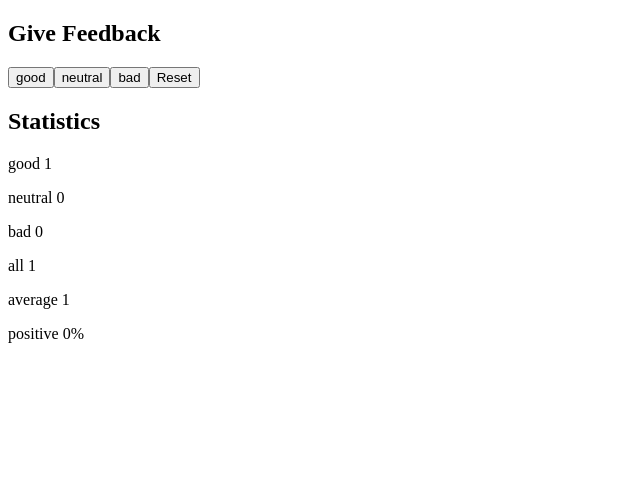
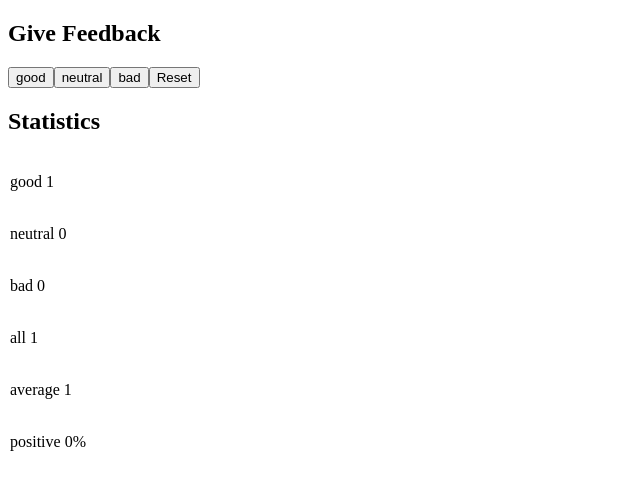
Before and after one commit to EmmanouilRichman/react-excercises-manny, a React (Vite) app in the folder lesson1/: page / in a window 1280 px wide. Both pictures are taken after a click on the button "good". Shown: the top 490 px of the page, without its empty margins (0-640 px from the left). Built offline with nearby package versions, Linux system fonts and the light colour scheme.

Commit message:
1.11 answer

```diff
--- a/lesson1/src/App.jsx
+++ b/lesson1/src/App.jsx
@@ -14,12 +14,14 @@ const Statistics = ({good,neutral,bad,all}) => {
   if (all > 0){
     return(
       <div>
-        <StatisticsLine text = 'good' value = {good}/>
-        <StatisticsLine text = 'neutral' value = {neutral}/>
-        <StatisticsLine text = 'bad' value = {bad}/>
-        <StatisticsLine text = 'all' value = {all}/>
-        <StatisticsLine text = 'average' value = { all > 0 ? (good - bad)/all  : 0 }/>
-        <StatisticsLine text = 'positive' value = {good > 1 ? (good / all) * 100 + '%' : 0 + '%'}/>
+        <table>
+          <tr><StatisticsLine text = 'good' value = {good}/></tr>
+          <tr><StatisticsLine text = 'neutral' value = {neutral}/></tr>
+          <tr><StatisticsLine text = 'bad' value = {bad}/></tr>
+          <tr><StatisticsLine text = 'all' value = {all}/></tr>
+          <tr> <StatisticsLine text = 'average' value = { all > 0 ? (good - bad)/all  : 0 }/></tr>
+          <tr><StatisticsLine text = 'positive' value = {good > 1 ? (good / all) * 100 + '%' : 0 + '%'}/></tr>
+        </table>
       </div>
     )
   }
```
